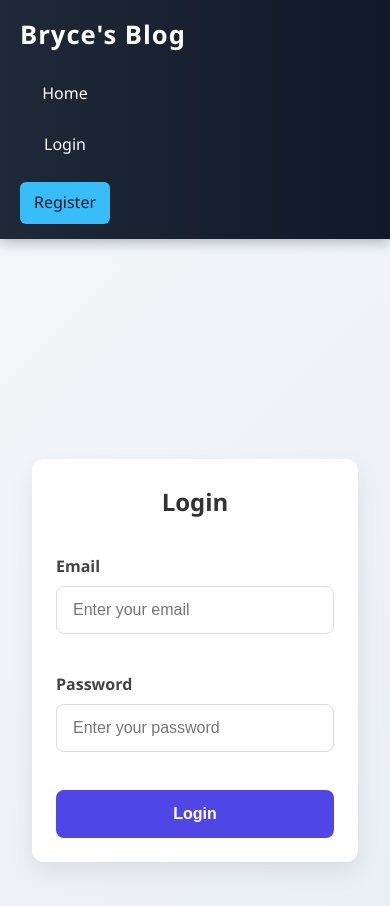
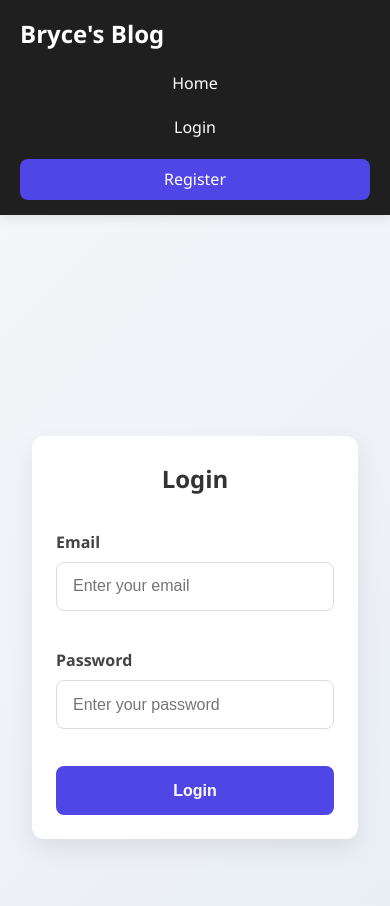
Before and after one commit to bgt1717/Mern-Blog-2026, a React app in the folder frontend/: page /login in a window 390 px wide. Shown: the top 906 px of the page. Built offline with nearby package versions, Linux system fonts and the light colour scheme; the HTML template or start-up script is replaced by a standard one.

Commit message:
Navbar updates

```diff
--- a/frontend/src/components/Navbar.css
+++ b/frontend/src/components/Navbar.css
@@ -1,105 +1,96 @@
-/* NAVBAR CONTAINER */
+/* Navbar container */
 .navbar {
   display: flex;
   justify-content: space-between;
   align-items: center;
-  padding: 18px 50px;
-  background: linear-gradient(90deg, #1f2937, #111827);
-  color: white;
-  box-shadow: 0 4px 12px rgba(0, 0, 0, 0.25);
+  padding: 1rem 2rem;
+  background-color: #ffffff;
+  box-shadow: 0 4px 10px rgba(0, 0, 0, 0.08);
   position: sticky;
   top: 0;
-  z-index: 1000;
+  z-index: 100;
 }
 
-/* LEFT SIDE */
+/* Logo */
 .nav-left .logo {
-  font-size: 1.6rem;
+  font-size: 1.5rem;
   font-weight: 700;
   color: #ffffff;
   text-decoration: none;
-  letter-spacing: 1px;
-  transition: 0.3s ease;
 }
 
 .nav-left .logo:hover {
-  color: #38bdf8;
+  color: #4338ca;
 }
 
-/* RIGHT SIDE */
+/* Nav links */
 .nav-right {
   display: flex;
+  gap: 1rem;
   align-items: center;
-  gap: 25px;
 }
 
 .nav-right a {
   text-decoration: none;
-  color: #e5e7eb;
+  color: #333;
   font-weight: 500;
-  position: relative;
-  transition: 0.3s ease;
-}
-
-/* Underline hover animation */
-.nav-right a::after {
-  content: "";
-  position: absolute;
-  width: 0%;
-  height: 2px;
-  bottom: -5px;
-  left: 0;
-  background-color: #38bdf8;
-  transition: width 0.3s ease;
-}
-
-.nav-right a:hover::after {
-  width: 100%;
+  transition: color 0.2s ease;
 }
 
 .nav-right a:hover {
-  color: #38bdf8;
+  color: #4f46e5;
 }
 
-/* PRIMARY LINK (Register) */
+/* Primary link (Register) */
 .primary-link {
-  padding: 8px 14px;
-  border-radius: 6px;
-  background-color: #38bdf8;
-  color: #111827 !important;
+  padding: 0.5rem 1rem;
+  background-color: #4f46e5;
+  color: white;
+  border-radius: 8px;
   font-weight: 600;
+  transition: all 0.2s ease;
 }
 
 .primary-link:hover {
-  background-color: #0ea5e9;
+  background-color: #4338ca;
+  transform: translateY(-2px);
 }
 
-/* LOGOUT BUTTON */
+/* Logout button */
 .logout-btn {
-  padding: 8px 14px;
-  border-radius: 6px;
-  border: none;
+  padding: 0.5rem 1rem;
   background-color: #ef4444;
   color: white;
-  font-weight: 500;
+  border: none;
+  border-radius: 8px;
+  font-weight: 600;
   cursor: pointer;
-  transition: 0.3s ease;
+  transition: all 0.2s ease;
 }
 
 .logout-btn:hover {
   background-color: #dc2626;
+  transform: translateY(-2px);
 }
 
-/* RESPONSIVE */
+/* Responsive for mobile */
 @media (max-width: 768px) {
   .navbar {
     flex-direction: column;
-    gap: 15px;
-    padding: 20px;
+    align-items: flex-start;
+    gap: 0.5rem;
   }
 
   .nav-right {
     flex-direction: column;
-    gap: 15px;
+    width: 100%;
+    gap: 0.5rem;
+  }
+
+  .nav-right a,
+  .logout-btn,
+  .primary-link {
+    width: 100%;
+    text-align: center;
   }
 }
```
